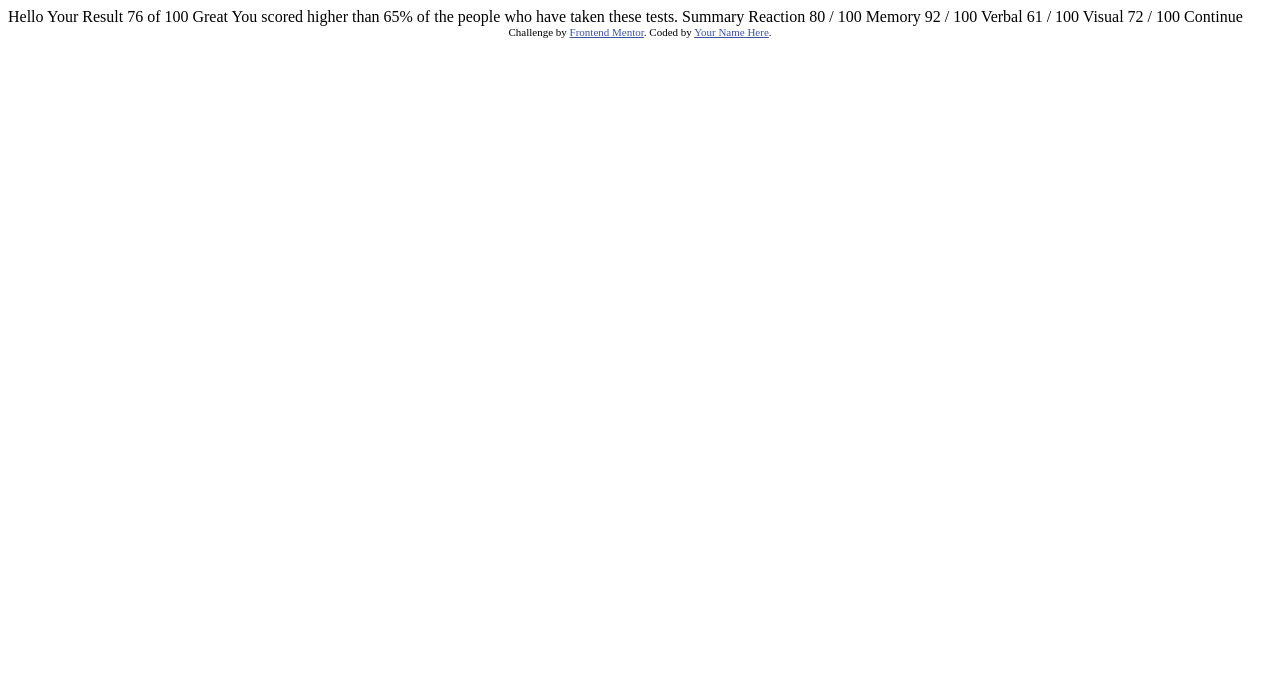
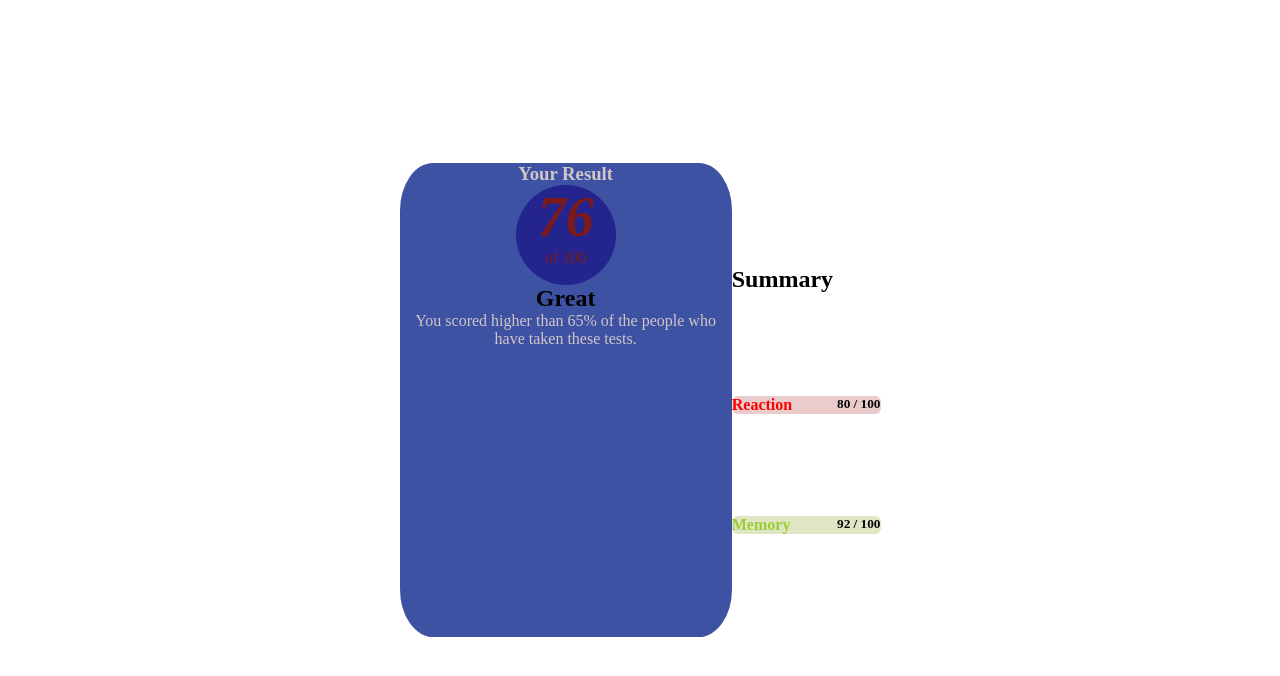
Before and after one commit to Tusharranta/FM-results-summary-component-main, a plain HTML site: page index.html in a window 1280 px wide. Drawn offline with Linux system fonts and the light colour scheme.

Commit message:
Worked on card design

```diff
--- a/index.html
+++ b/index.html
@@ -1,49 +1,51 @@
 <!DOCTYPE html>
 <html lang="en">
   <head>
-  <meta charset="UTF-8">
-  <meta name="viewport" content="width=device-width, initial-scale=1.0"> <!-- displays site properly based on user's device -->
+    <link rel="stylesheet" type="text/css" href="style.css" />
 
-  <link rel="icon" type="image/png" sizes="32x32" href="./assets/images/favicon-32x32.png">
-
-  <title>Frontend Mentor | Results summary component</title>
-
-  <!-- Feel free to remove these styles or customise in your own stylesheet 👍 -->
-  <style>
-    .attribution { font-size: 11px; text-align: center; }
-    .attribution a { color: hsl(228, 45%, 44%); }
-  </style>
+    <title>Mentor | Results summary component</title>
   </head>
   <body>
+    <div class="main-container">
+      <div class="result">
+        <h3>Your Result</h3>
+        <div class="marks">
+          <h1>76</h1>
+          of 100
+        </div>
+        <h2>Great</h2>
+        <p>
+          You scored higher than 65% of the people who have taken these tests.
+        </p>
+      </div>
 
-  Hello
+      <div class="summary">
+        <h2>Summary</h2>
 
-  Your Result
-  76
-  of 100
+        <div class="summary-card reaction-card">
+          <h4>Reaction</h4>
 
-  Great
-  You scored higher than 65% of the people who have taken these tests.
-
-  Summary
-
-  Reaction
-  80 / 100
-
-  Memory
-  92 / 100
-
+          <h5>80 / 100</h5>
+        </div>
+        <div class="summary-card memory-card">
+          <h4>Memory</h4>
+          <h5>92 / 100</h5>
+        </div>
+      </div>
+    </div>
+    <!-- <div class="summary-card verbal-card"><p>
    Verbal
-  61 / 100
-
+    <h4> 61 / 100 </h4>
+</p></div>
+<div class="summary-card visual-card"><p>
    Visual
-  72 / 100
-
-  Continue
-
+    <h4> 72 / 100</h4>
+</p></div>
+<div class="summary-card continue-card"><h3>Continue</h3></div>
+</div>
   <div class="attribution">
-    Challenge by <a href="https://www.frontendmentor.io?ref=challenge" target="_blank">Frontend Mentor</a>.
-    Coded by <a href="#">Your Name Here</a>.
-  </div>
+    Challenge by <a href="https://www.frontendmentor.io?ref=challenge" target="_blank">Frontend Mentor</a>. &nbsp;&nbsp;
+    Coded by <a href="#">Tushar Ranta</a>.
+  </div> -->
   </body>
 </html>
--- /dev/null
+++ b/style.css
@@ -0,0 +1,93 @@
+* {
+  margin: 0;
+  box-sizing: border-box;
+}
+
+body {
+  display: flex;
+
+  justify-content: center;
+  align-items: center;
+  height: 100vh;
+}
+
+.main-container {
+  display: flex;
+  height: max-content;
+  margin: 0;
+  box-sizing: border-box;
+  height: 474px;
+  width: 481px;
+}
+
+.container {
+  display: flex;
+  flex-wrap: wrap;
+  justify-content: center;
+}
+h1 {
+  font-style: italic;
+  font-weight: bold;
+  /* background-color: hsl(228, 45%, 44%); */
+  font-size: 56px;
+  text-align: center;
+  /* color: whitesmoke; */
+}
+/*h2 , h3{
+    color: whitesmoke;
+}*/
+p,
+h3 {
+  color: rgb(209, 198, 198);
+}
+.result {
+  background-color: hsl(228, 45%, 44%);
+  text-align: center;
+  flex-wrap: nowrap;
+  border-radius: 10%;
+}
+/* .reaction-card {
+  color: red;
+  background-color: rgb(235, 204, 204);
+  display: inline-flex;
+}*/
+h5 {
+  color: black;
+}
+.summary {
+  flex-wrap: nowrap;
+  display: flex;
+  text-align: center;
+  align-items: baseline;
+  flex-direction: column;
+  justify-content: space-evenly;
+  width: 200px;
+}
+
+.reaction-card {
+  width: 100%;
+  display: inline-flex;
+  justify-content: space-between;
+  color: red;
+  background-color: rgb(235, 204, 204);
+  border-radius: 6px;
+}
+.memory-card {
+  width: 100%;
+  display: inline-flex;
+  justify-content: space-between;
+  color: yellowgreen;
+  background-color: rgb(224, 229, 195);
+  border-radius: 6px;
+}
+.marks {
+  border-radius: 50%;
+  color: rgb(122, 26, 26);
+  display: flex;
+  background-color: rgb(36, 36, 142);
+  flex-direction: column;
+  height: 100px;
+  width: 100px;
+  align-items: center;
+  margin: auto;
+}
```
Lines whose indentation alone changed are shown as unchanged.
